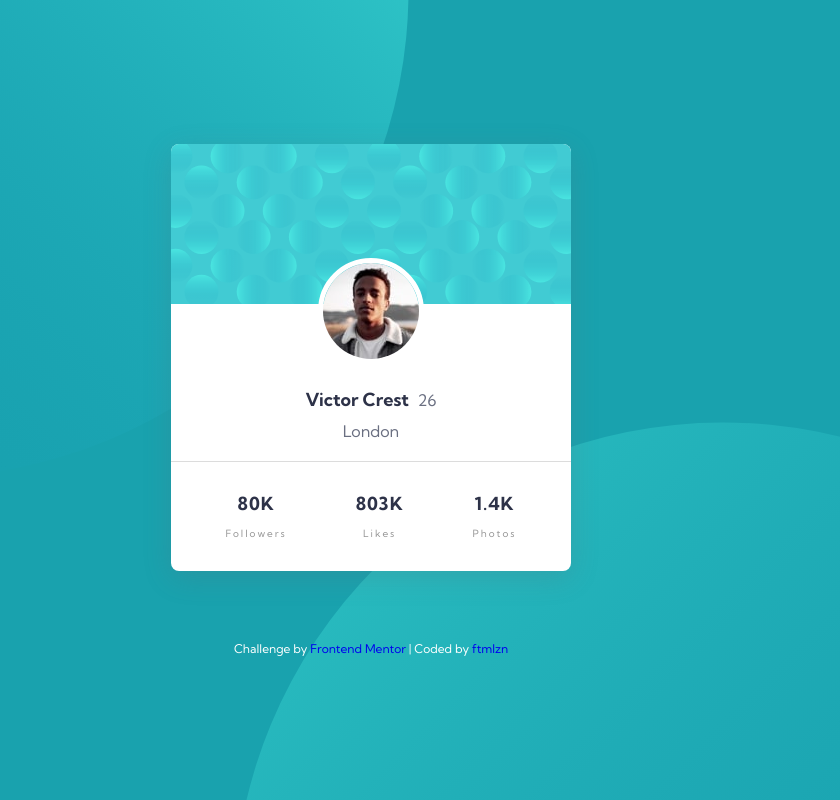
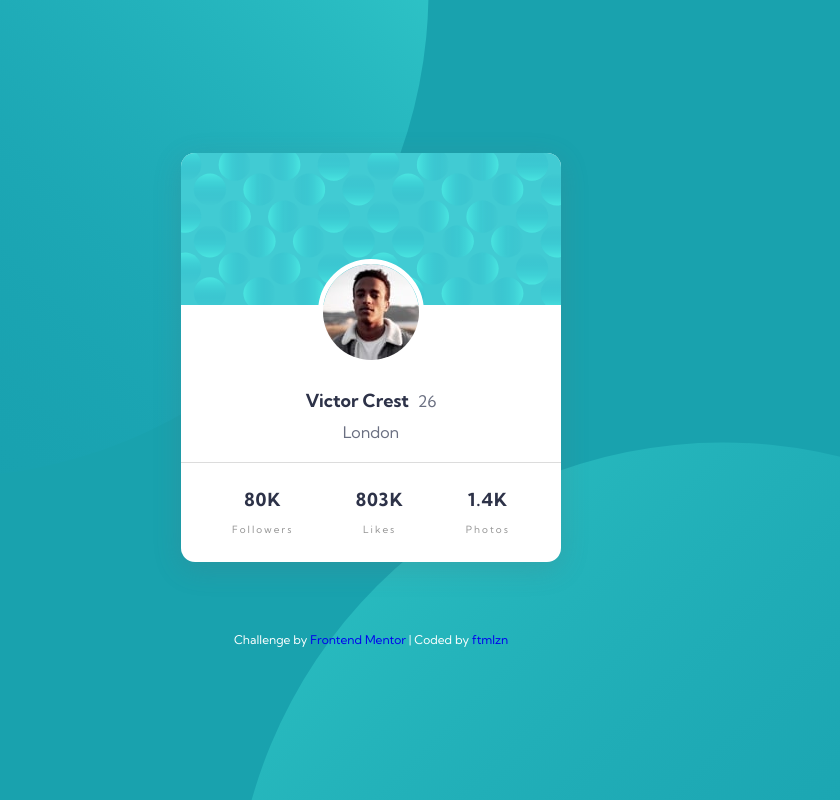
Before and after one commit to fatimalazan/frontend-mentor-profile-card-component, a plain HTML site: page index.html in a window 1280 px wide. Shown: the whole page, without its empty margins (269-1109 px from the left). Drawn offline with Linux system fonts and the light colour scheme.

Commit message:
Updated background image and card style

```diff
--- a/style.css
+++ b/style.css
@@ -12,7 +12,7 @@ html { height: 100%;}
 body {
     height: 100%;
     font-family: 'Kumbh Sans', sans-serif;
-    background: url('images/bg-pattern-top.svg') top -500px left -300px no-repeat, url('images/bg-pattern-bottom.svg') bottom -600px right -200px no-repeat;
+    background: url('images/bg-pattern-top.svg') top -500px left -280px no-repeat, url('images/bg-pattern-bottom.svg') bottom -620px right -200px no-repeat;
     background-color: hsl(185, 75%, 39%);
     display: flex;
     flex-direction: column;
@@ -21,16 +21,16 @@ body {
 }
 
 .card {
-    width: 400px;
+    width: 380px;
     text-align: center;
     background-color: #fff;
-    border-radius: 8px;
+    border-radius: 14px;
     box-shadow: rgba(100, 100, 111, 0.2) 0px 7px 29px 0px;
 }
 
 .card__cover {
     width: 100%;
-    border-radius: 8px 8px 0 0;
+    border-radius: 14px 14px 0 0;
 }
 
 .card__profile-img {
@@ -63,7 +63,7 @@ body {
     border-bottom: 1px solid #DCDCDC;
 }
 .card__footer {
-    padding: 30px 20px;
+    padding: 25px 20px;
 }
 
 .card__stats {
@@ -102,7 +102,7 @@ body {
 
 @media only screen and (max-width: 426px) {
     .card {
-        width: 360px;
+        width: 350px;
     }
 }
 
@@ -113,7 +113,7 @@ body {
     }
 
     .card {
-        width: 340px;
+        width: 330px;
     }
 }
 
```
